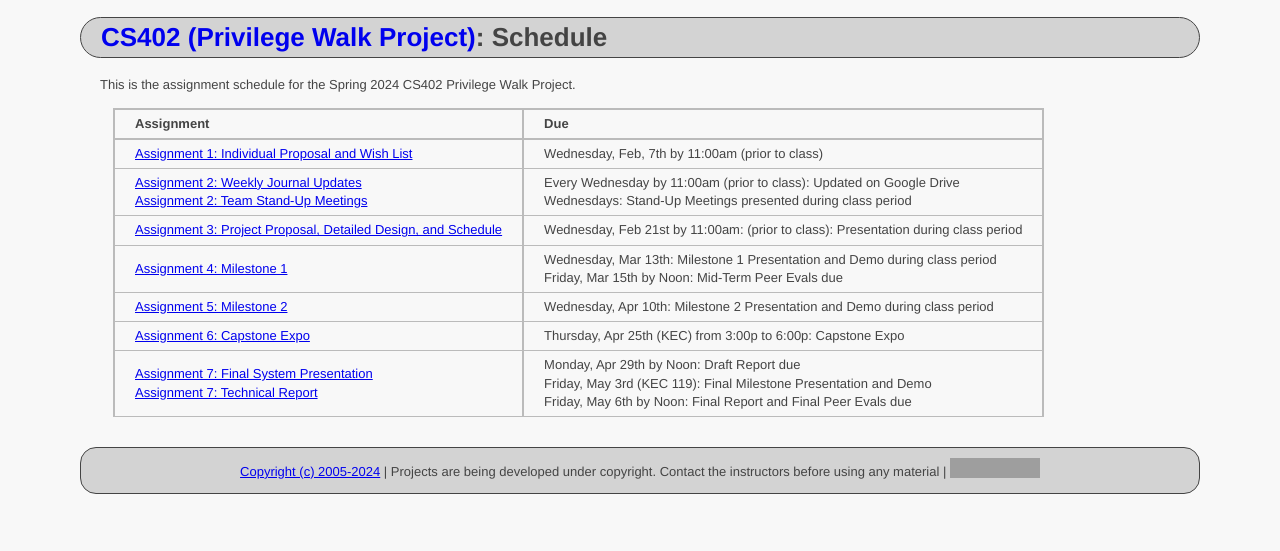
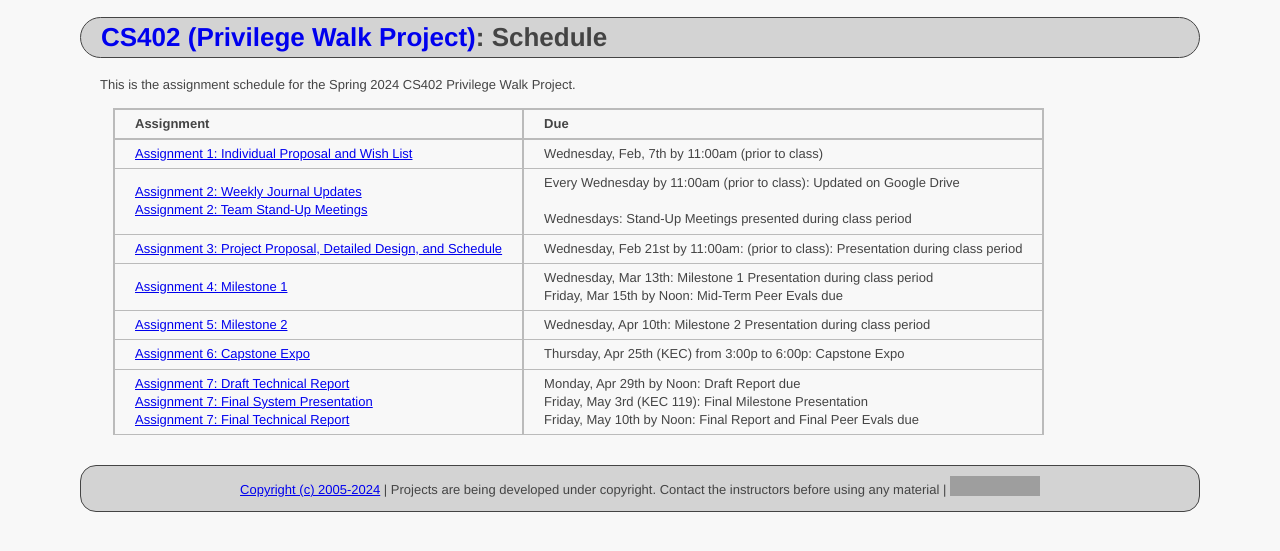
Before and after one commit to ycpcs/cs402-spring2024, a Jekyll site: the page built from projects/Privilege-Walk-Project/schedule.md, in a window 1280 px wide. Shown: the top 551 px of the page. Built offline with Jekyll 4.4.1, drawn with Linux system fonts in a browser that asks for light colours; grey boxes are pictures that could not be loaded.

Commit message:
more link edits

```diff
--- a/projects/Privilege-Walk-Project/schedule.md
+++ b/projects/Privilege-Walk-Project/schedule.md
@@ -9,9 +9,9 @@ This is the assignment schedule for the Spring 2024 CS402 Privilege Walk Project
 **Assignment** | **Due**
 :--------------|:---------
 [Assignment 1: Individual Proposal and Wish List](../../assign/assign01.html)| Wednesday, Feb, 7th by 11:00am (prior to class)
-[Assignment 2: Weekly Journal Updates](../../assign/assign02.html)<br>[Assignment 2: Team Stand-Up Meetings](../../assign/assign02.html) | Every Wednesday by 11:00am (prior to class): Updated on Google Drive<br> Wednesdays: Stand-Up Meetings presented during class period
+[Assignment 2: Weekly Journal Updates](../../assign/assign02.html)<br>[Assignment 2: Team Stand-Up Meetings](../../assign/assign02.html) | Every Wednesday by 11:00am (prior to class): Updated on Google Drive<br><br> Wednesdays: Stand-Up Meetings presented during class period
 [Assignment 3: Project Proposal, Detailed Design, and Schedule](../../assign/assign03.html) | Wednesday, Feb 21st by 11:00am: (prior to class): Presentation during class period
-[Assignment 4: Milestone 1](../../assign/assign04.html) | Wednesday, Mar 13th: Milestone 1 Presentation and Demo during class period<br>Friday, Mar 15th by Noon: Mid-Term Peer Evals due
-[Assignment 5: Milestone 2](../../assign/assign05.html) | Wednesday, Apr 10th: Milestone 2 Presentation and Demo during class period
+[Assignment 4: Milestone 1](../../assign/assign04.html) | Wednesday, Mar 13th: Milestone 1 Presentation during class period<br>Friday, Mar 15th by Noon: Mid-Term Peer Evals due
+[Assignment 5: Milestone 2](../../assign/assign05.html) | Wednesday, Apr 10th: Milestone 2 Presentation during class period
 [Assignment 6: Capstone Expo](../../assign/assign06.html) | Thursday, Apr 25th (KEC) from 3:00p to 6:00p: Capstone Expo
-[Assignment 7: Final System Presentation](../../assign/assign07.html)<br>[Assignment 7: Technical Report](../../assign/finalreport.html) | Monday, Apr 29th by Noon: Draft Report due<br>Friday, May 3rd (KEC 119): Final Milestone Presentation and Demo<br>Friday, May 6th by Noon: Final Report and Final Peer Evals due
+[Assignment 7: Draft Technical Report](../../assign/finalreport.html) <br> [Assignment 7: Final System Presentation](../../assign/assign07.html)<br>[Assignment 7: Final Technical Report](../../assign/finalreport.html) | Monday, Apr 29th by Noon: Draft Report due<br>Friday, May 3rd (KEC 119): Final Milestone Presentation<br>Friday, May 10th by Noon: Final Report and Final Peer Evals due
```
